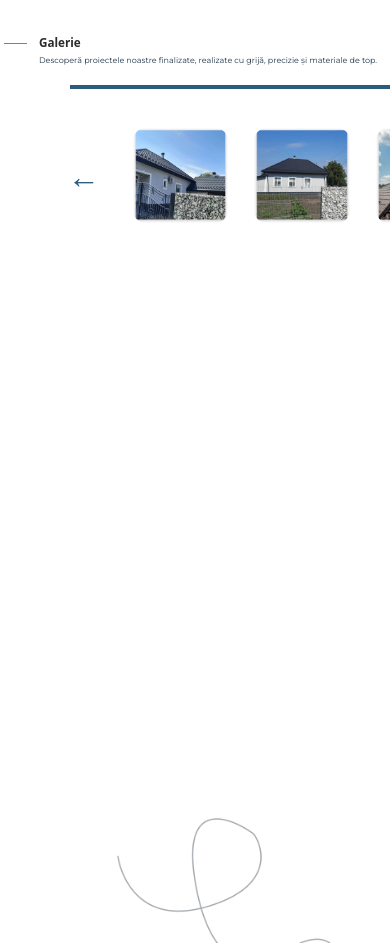
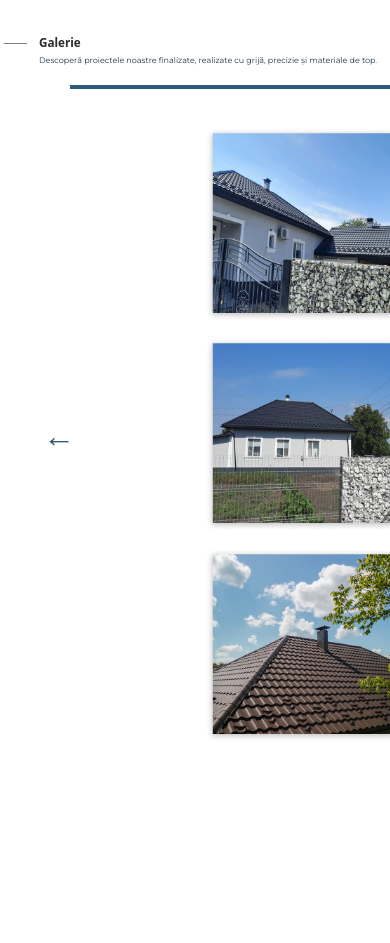
Before and after one commit to gEoNNNN/Krov-Acoperisuri, a React (Vite) app: page / in a window 390 px wide. Shown: the part 1540-2483 px from the top of the page. Built offline with nearby package versions, Linux system fonts and the light colour scheme.

Commit message:
final updates

```diff
--- a/src/App.css
+++ b/src/App.css
@@ -1213,7 +1213,7 @@ html, body {
 }
 .navbar-compressed {
   padding: 0.5vw 1vw;
-  background: c;
+  background: #2C5B7C;
   box-shadow: 0 2px 12px 0 rgba(44, 91, 124, 0.18);
   border-radius: 2vw;
   top: 1vw;
@@ -1316,6 +1316,20 @@ html, body {
   animation: fadeInLightbox 0.2s;
 }
 
+/* Lightbox image mai mică */
+.gallery-lightbox-image {
+  display: block;
+  max-width: 90vw;
+  max-height: 70vh;
+  width: auto;
+  height: auto;
+  object-fit: contain;
+  border-radius: 1vw;
+  margin: 0;
+  animation: zoomInLightbox 0.2s;
+  box-shadow: 0 8px 32px #000a;
+}
+
 @keyframes fadeInLightbox {
   from { opacity: 0; }
   to { opacity: 1; }
@@ -1323,15 +1337,15 @@ html, body {
 
 .gallery-lightbox-image {
   display: block;
-  max-width: 80vw;
-  max-height: 80vh;
-  width: 100vw;
-  height: 100vh;
+  max-width: 90vw;
+  max-height: 70vh;
+  width: auto;
+  height: auto;
   object-fit: contain;
-  border-radius: 0;
+  border-radius: 1vw;
   margin: 0;
   animation: zoomInLightbox 0.2s;
-  box-shadow: none;
+  box-shadow: 0 8px 32px #000a;
 }
 
 @keyframes zoomInLightbox {
@@ -1356,3 +1370,18 @@ html, body {
 .gallery-lightbox-close:hover {
   color: #2C5B7C;
 }
+@media (max-width: 930px) {
+  .gallery-slider-images {
+    flex-direction: column;
+    gap: 4vw;
+    width: 100vw;
+    align-items: center;
+    justify-content: flex-start;
+  }
+  .gallery-slider-image {
+    width: 50vw;
+    height: 50vw;
+    border-radius: 12px;
+    object-fit: cover;
+  }
+}
--- a/src/App.tsx
+++ b/src/App.tsx
@@ -112,15 +112,25 @@ function App() {
     return () => window.removeEventListener("scroll", handleScroll);
   }, []);
 
+  const [isMobile, setIsMobile] = useState(window.innerWidth < 630);
+
+  useEffect(() => {
+    const handleResize = () => setIsMobile(window.innerWidth < 630);
+    window.addEventListener("resize", handleResize);
+    return () => window.removeEventListener("resize", handleResize);
+  }, []);
+
   // Galerie slider state
   const galleryImages = [img1, img2, img3, img4, img5, img6];
   const [galleryIndex, setGalleryIndex] = useState(0);
 
-  const visibleImages = [
-    galleryImages[galleryIndex % galleryImages.length],
-    galleryImages[(galleryIndex + 1) % galleryImages.length],
-    galleryImages[(galleryIndex + 2) % galleryImages.length],
-  ];
+  const visibleImages = isMobile
+    ? galleryImages.slice(0, 3)
+    : [
+        galleryImages[galleryIndex % galleryImages.length],
+        galleryImages[(galleryIndex + 1) % galleryImages.length],
+        galleryImages[(galleryIndex + 2) % galleryImages.length],
+      ];
 
   const [animating, setAnimating] = useState(false);
 
@@ -128,7 +138,9 @@ function App() {
     setAnimating(true);
     setTimeout(() => {
       setGalleryIndex((prev) =>
-        (prev - 3 + galleryImages.length) % galleryImages.length
+        isMobile
+          ? (prev - 1 + galleryImages.length) % galleryImages.length
+          : (prev - 3 + galleryImages.length) % galleryImages.length
       );
       setAnimating(false);
     }, 300);
@@ -138,7 +150,9 @@ function App() {
     setAnimating(true);
     setTimeout(() => {
       setGalleryIndex((prev) =>
-        (prev + 3) % galleryImages.length
+        isMobile
+          ? (prev + 1) % galleryImages.length
+          : (prev + 3) % galleryImages.length
       );
       setAnimating(false);
     }, 300);
```
